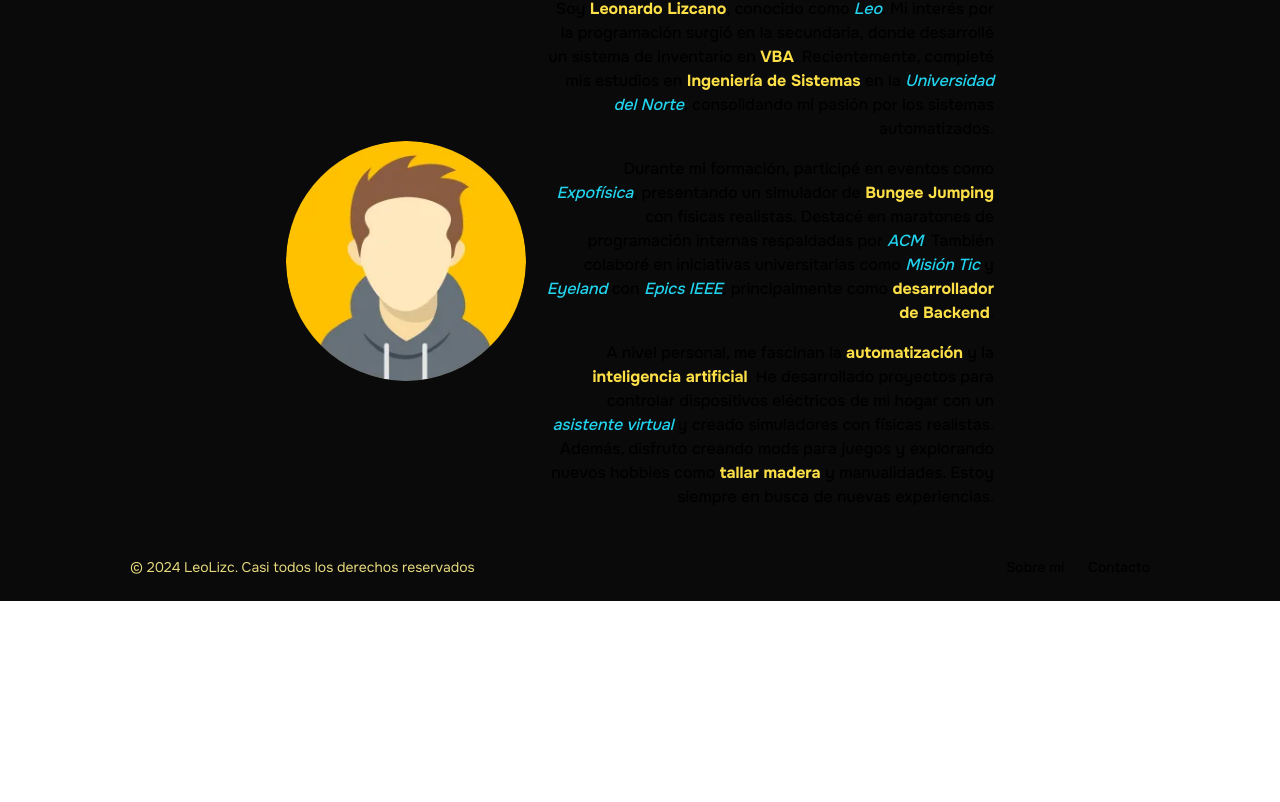
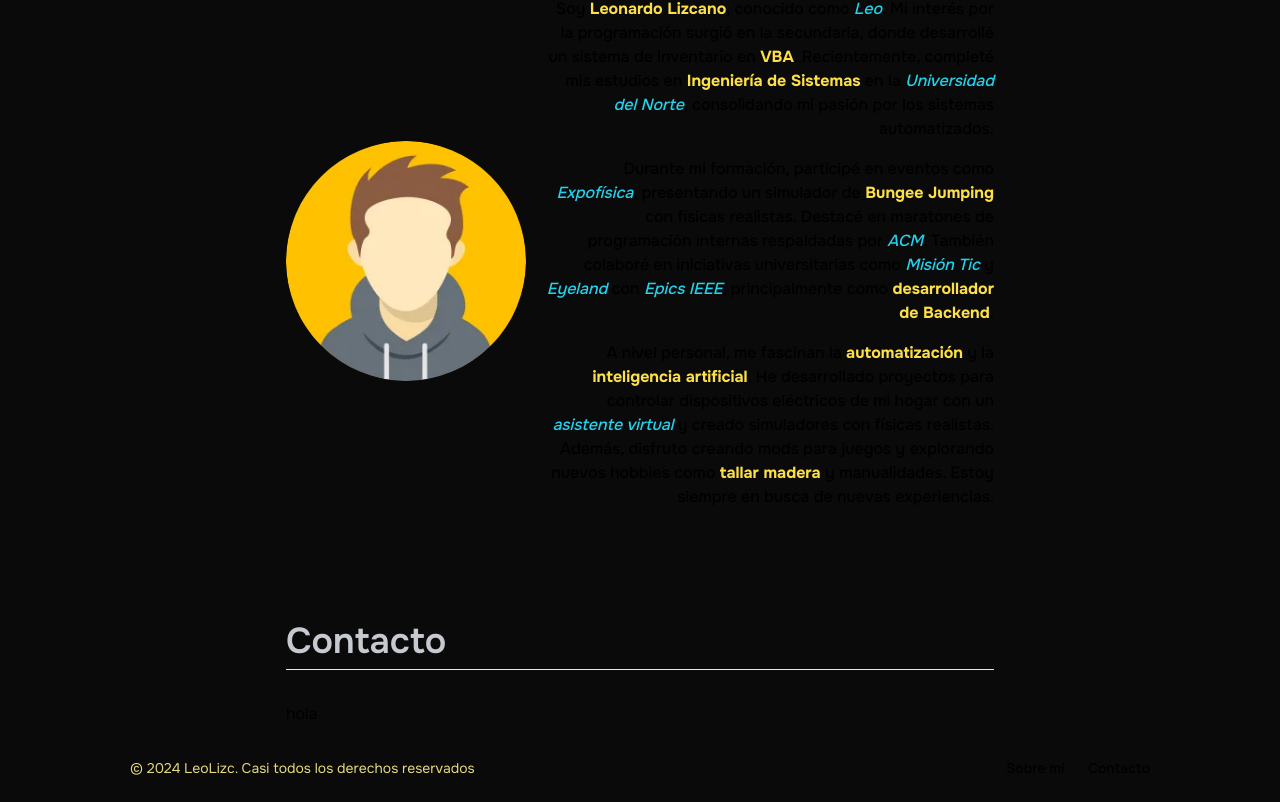
Before and after one commit to LeoLizc/leolizc.portfolio, a Next.js app: page / in a window 1280 px wide. Shown: the part 2786-3588 px from the top of the page. Before the commit the page ends 3387 px from the top, so only its background shows below. Built offline with nearby package versions, Linux system fonts and the light colour scheme.

Commit message:
Add ContactMe section

```diff
--- a/src/app/page.tsx
+++ b/src/app/page.tsx
@@ -1,3 +1,4 @@
+import ContactMe from '@sections/contact-me';
 import Badge from '@components/badge';
 import { GithubIcon, LinkedInIcon, MailIcon } from '@components/icons';
 import Indicator from '@components/indicator';
@@ -51,6 +52,9 @@ export default function Home() {
       <SectionLayout title="Sobre mí" id="sobre-mi">
         <AboutMe />
       </SectionLayout>
+      <SectionLayout title="Contacto" id="contacto">
+        <ContactMe />
+      </SectionLayout>
     </main>
   );
 }
--- /dev/null
+++ b/src/ui/sections/contact-me.tsx
@@ -0,0 +1,5 @@
+export default function ContactMe() {
+  return (
+    <div>hola</div>
+  );
+}
```
